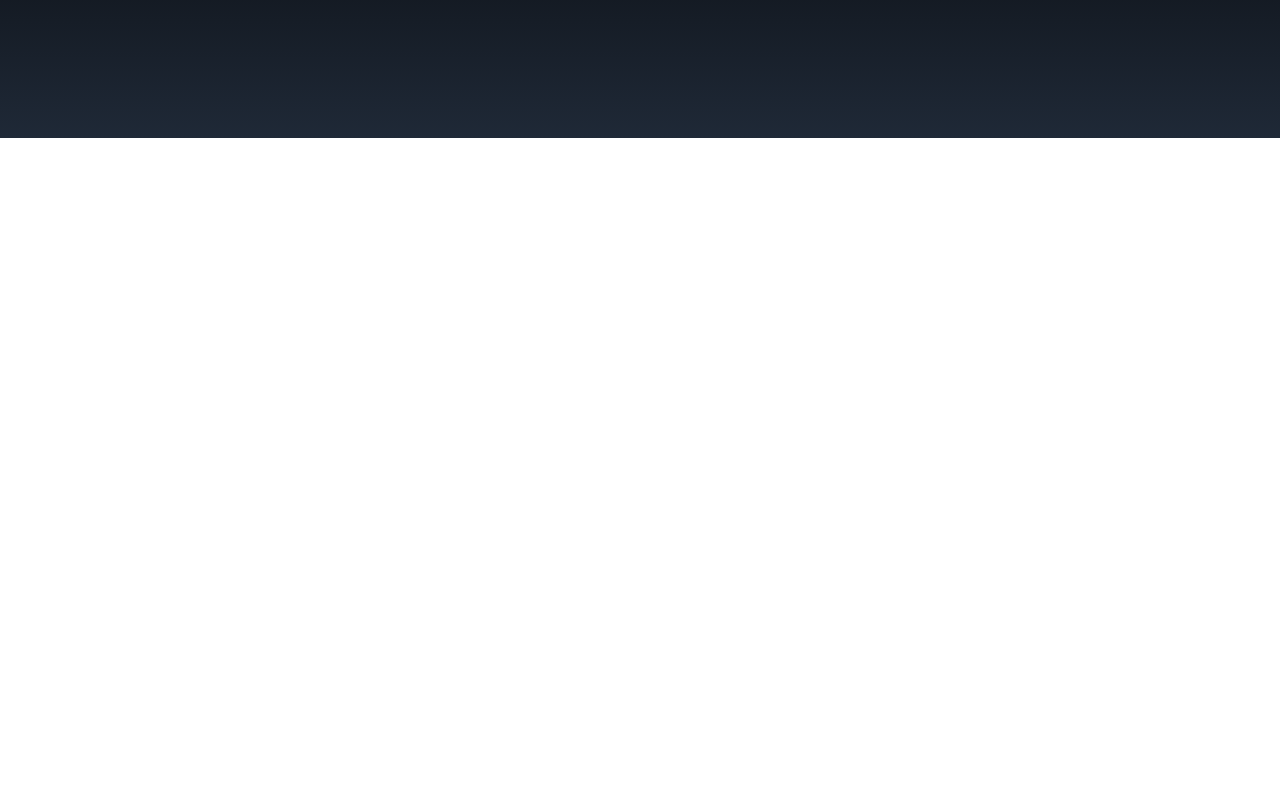
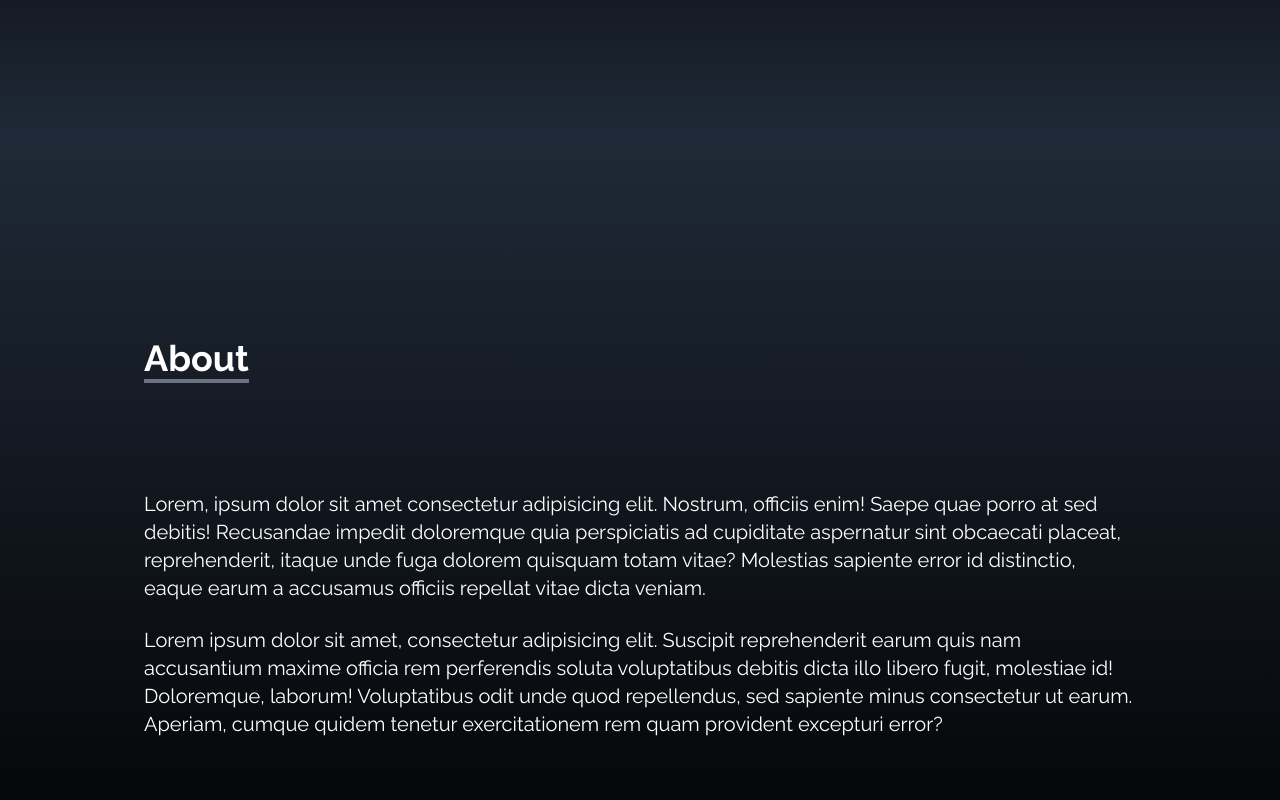
Before and after one commit to Choopin86/portfolio, a React (Create React App) app: page / in a window 1280 px wide. Shown: the part 662-1462 px from the top of the page. Before the commit the page ends 800 px from the top, so only its background shows below. Built offline with nearby package versions, Linux system fonts and the light colour scheme.

Commit message:
about section

```diff
--- a/src/App.js
+++ b/src/App.js
@@ -1,3 +1,4 @@
+import About from "./components/About";
 import Home from "./components/Home";
 import MyNavBar from "./components/MyNavBar";
 import SocialLinks from "./components/SocialLinks";
@@ -7,6 +8,7 @@ function App() {
     <div>
       <MyNavBar />
       <Home />
+      <About />
 
       <SocialLinks />
     </div>
--- /dev/null
+++ b/src/components/About.jsx
@@ -0,0 +1,46 @@
+import React from "react";
+
+const About = () => {
+  return (
+    <div
+      name="about"
+      className="w-full h-screen bg-gradient-to-b from-gray-800 to-black text-white"
+    >
+      <div
+        className="max-w-screen-lg p-4 mx-auto flex flex-col
+        justify-center w-full h-full"
+      >
+        <div className="pb-8">
+          <p
+            className="text-4xl font-bold inline border-b-4
+          border-gray-500"
+          >
+            About
+          </p>
+        </div>
+
+        <p className="text-xl mt-20">
+          Lorem, ipsum dolor sit amet consectetur adipisicing elit. Nostrum,
+          officiis enim! Saepe quae porro at sed debitis! Recusandae impedit
+          doloremque quia perspiciatis ad cupiditate aspernatur sint obcaecati
+          placeat, reprehenderit, itaque unde fuga dolorem quisquam totam vitae?
+          Molestias sapiente error id distinctio, eaque earum a accusamus
+          officiis repellat vitae dicta veniam.{" "}
+        </p>
+
+        <br />
+
+        <p className="text-xl">
+          Lorem ipsum dolor sit amet, consectetur adipisicing elit. Suscipit
+          reprehenderit earum quis nam accusantium maxime officia rem
+          perferendis soluta voluptatibus debitis dicta illo libero fugit,
+          molestiae id! Doloremque, laborum! Voluptatibus odit unde quod
+          repellendus, sed sapiente minus consectetur ut earum. Aperiam, cumque
+          quidem tenetur exercitationem rem quam provident excepturi error?
+        </p>
+      </div>
+    </div>
+  );
+};
+
+export default About;
```
